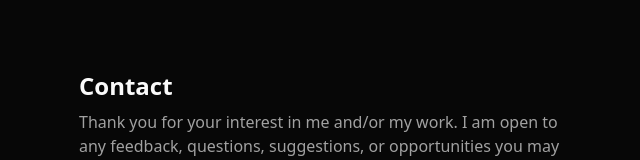
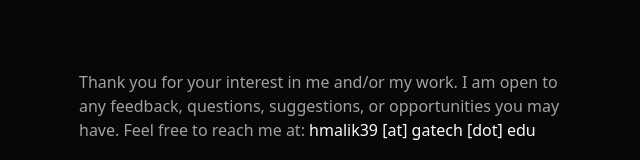
Before and after one commit to hadimalik12/hadimalik-portfolio, a Next.js app: page / in a window 1280 px wide. Shown: the part 3821-3981 px from the top of the page, without its empty margins (593-1233 px from the left). Built offline with nearby package versions, Linux system fonts and the light colour scheme.

Commit message:
updated contact

```diff
--- a/components/Contact.tsx
+++ b/components/Contact.tsx
@@ -9,9 +9,6 @@ export default function Contact() {
         </h2>
       </div>
       <div className="flex flex-col gap-2 lg:px-6 mb-8">
-        <h2 className="text-2xl font-semibold text-foreground lg:text-start">
-          Contact
-        </h2>
         <p className="text-muted-foreground text-sm lg:text-base lg:text-start">
           Thank you for your interest in me and/or my work. I am open to any feedback, questions, suggestions, or opportunities you may have. Feel free to reach me at:{" "}
           <span className="text-foreground font-medium">
```
